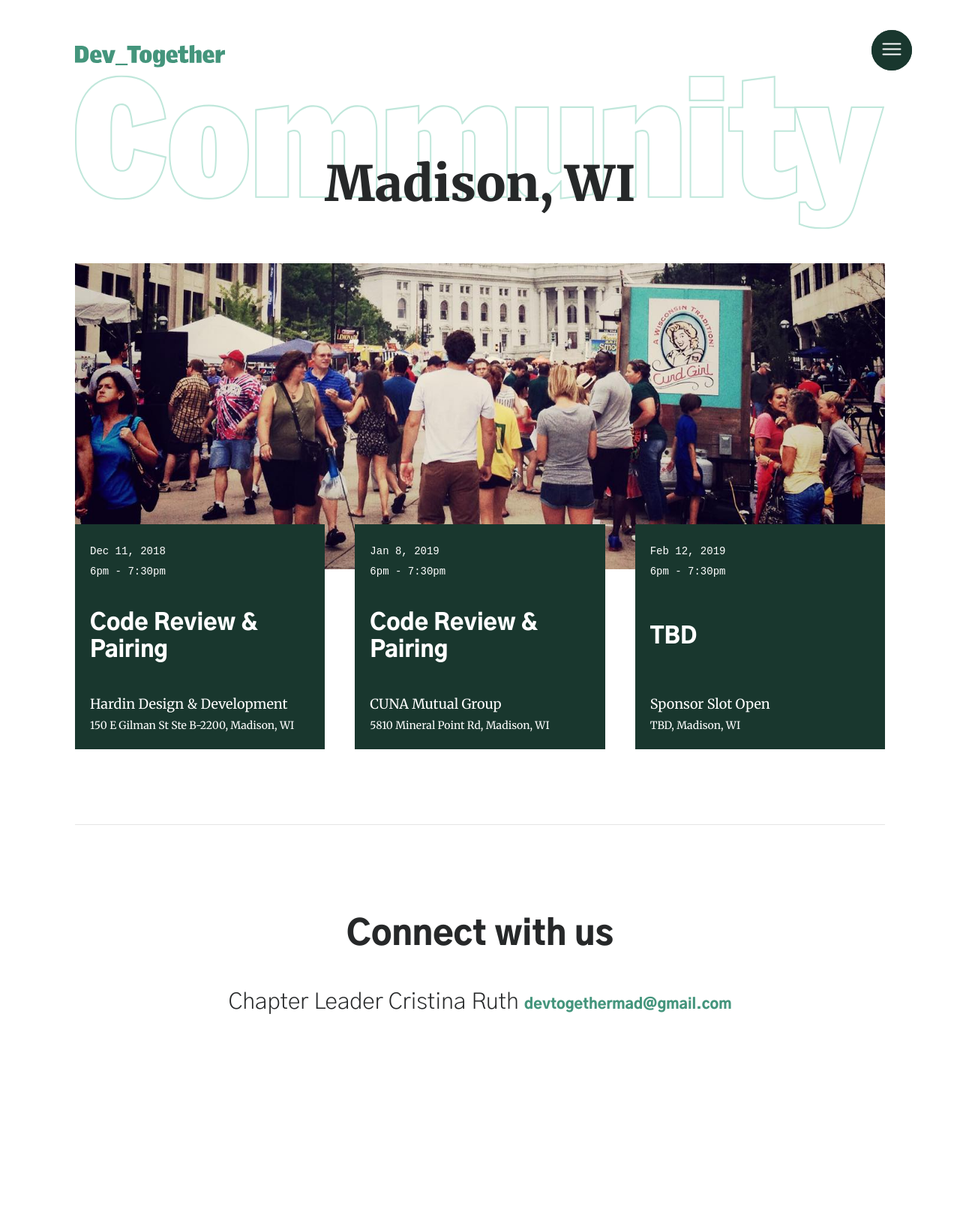
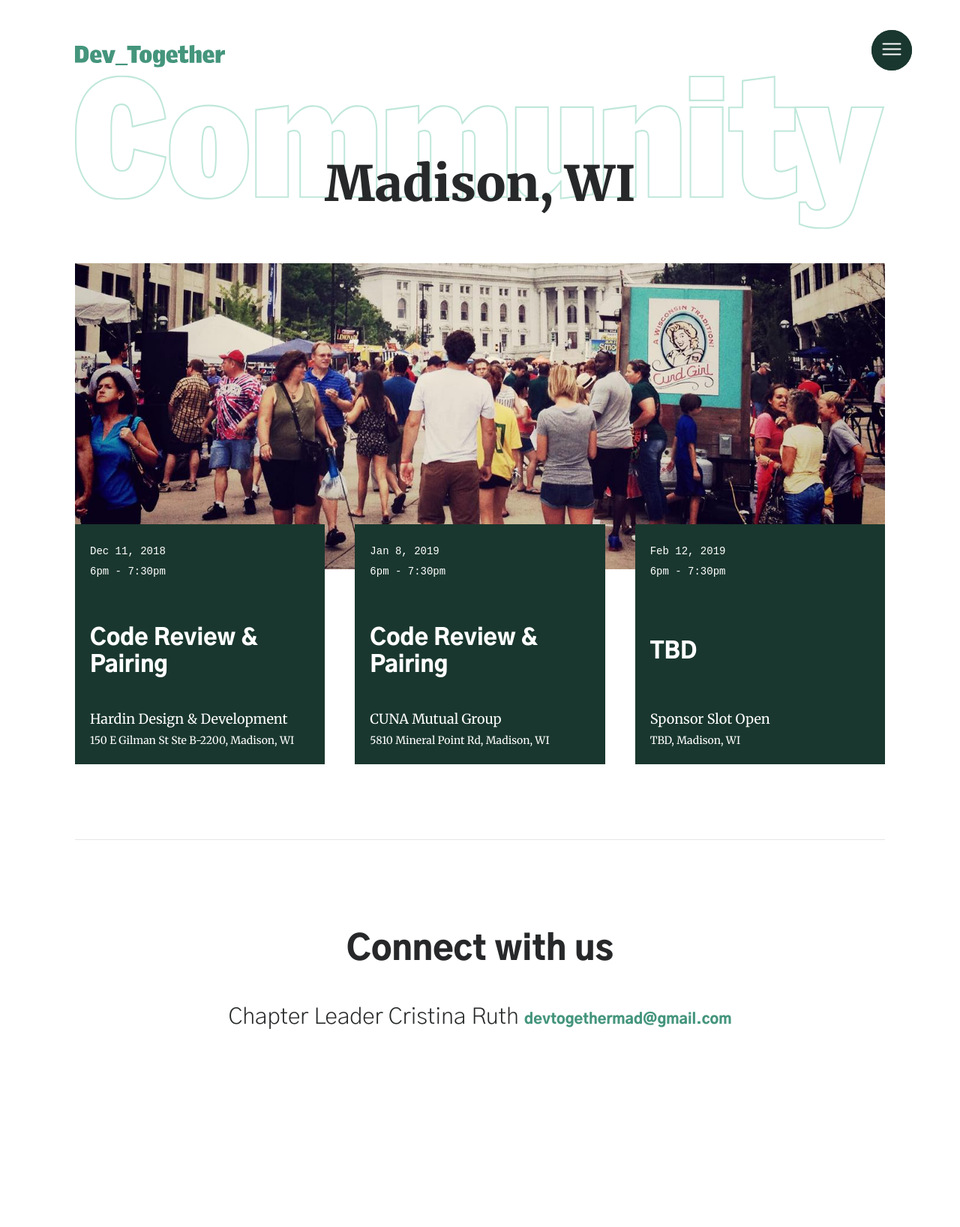
Before and after one commit to mercedesb/dev-together, a Jekyll site: the page built from docs/chapters/madison.html, in a window 1280 px wide. Shown: the whole page at 75% size. Built offline with Jekyll 4.4.1, drawn with Linux system fonts in a browser that asks for light colours; some web fonts are replaced.

Commit message:
fix spacing issues found on mobile

```diff
--- a/docs/_sass/base/_chapters.scss
+++ b/docs/_sass/base/_chapters.scss
@@ -58,6 +58,7 @@ a.Chapter {
   flex-direction: column;
   justify-content: space-between;
   margin: 0 $small-spacing;
+  margin-bottom: $small-spacing;
 
   @include media($min-desktop) {
     margin: 0;
--- a/docs/_sass/base/_typography.scss
+++ b/docs/_sass/base/_typography.scss
@@ -55,7 +55,7 @@ h5, .h5, h6, .h6 {
 }
 
 p {
-  margin: 0;
+  margin: 0 0 $small-spacing;
   width: 100%;
 }
 
```
